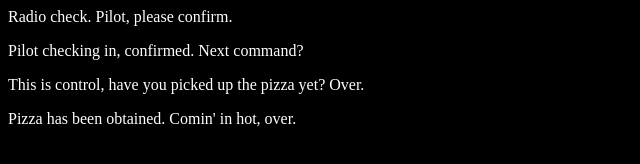
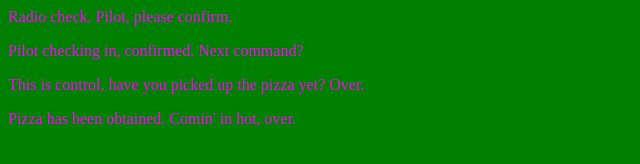
Before and after one commit to Mhart12/communication-log, a plain HTML site: page index.html in a window 1280 px wide. Shown: the whole page, without its empty margins (0-640 px from the left). Drawn offline with Linux system fonts and the light colour scheme.

Commit message:
changing the colors

```diff
--- a/style.css
+++ b/style.css
@@ -1,4 +1,4 @@
 body {
-   color: white;
-   background-color: black;
+   color: fuchsia;
+   background-color: green;
 }
```
